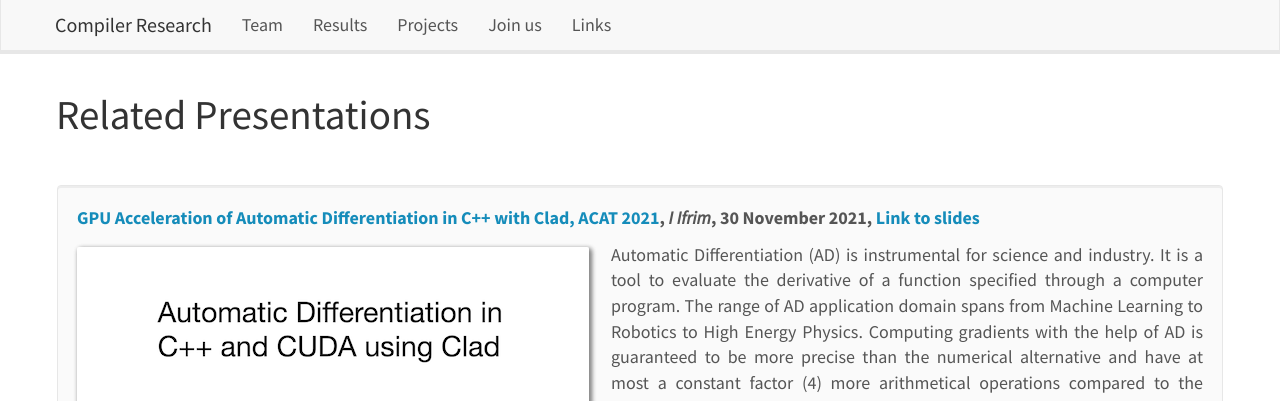
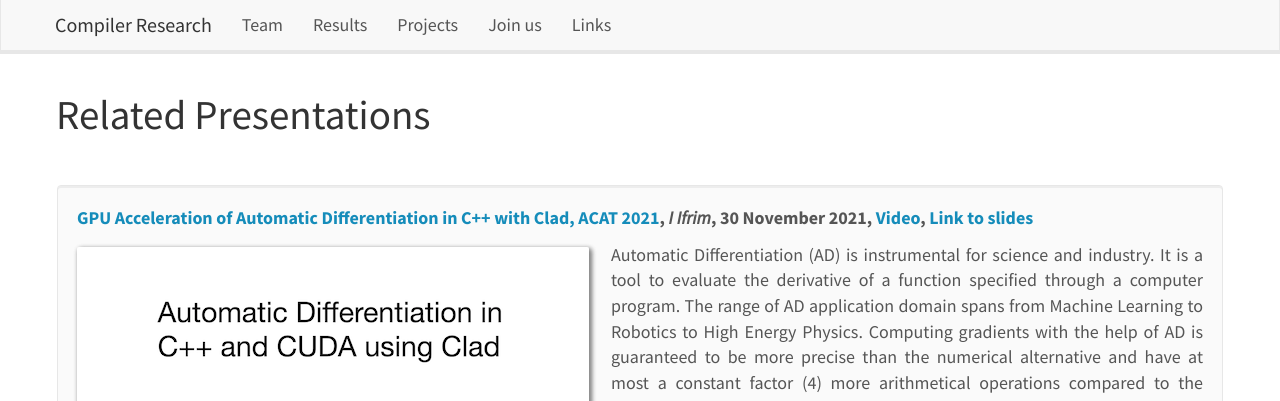
Before and after one commit to vgvassilev/clad, a Jekyll site: the page built from _pages/presentations.md, in a window 1280 px wide and 900 px high. Shown: the top 401 px of the window. Built offline with Jekyll 4.4.1, drawn with Linux system fonts in a browser that asks for light colours; nearby versions of some CDN libraries; a style sheet for code colours, icons or effects is not loaded.

Commit message:
Add the link to the video for the acat talk.

```diff
--- a/_data/preslist.yml
+++ b/_data/preslist.yml
@@ -35,7 +35,9 @@
   date: 2021-11-30
   speaker: I Ifrim
   id: "CppADCudaACAT21"
-  artifacts: "[Link to slides](/assets/presentations/I_Ifrim-ACAT21_GPU_AD.pdf)"
+  artifacts: |
+    [Video](https://videos.cern.ch/record/2295042),&nbsp;
+    [Link to slides](/assets/presentations/I_Ifrim-ACAT21_GPU_AD.pdf)
   highlight: 1
 
 - title: "Enabling Interactive C++ with Clang"
```
